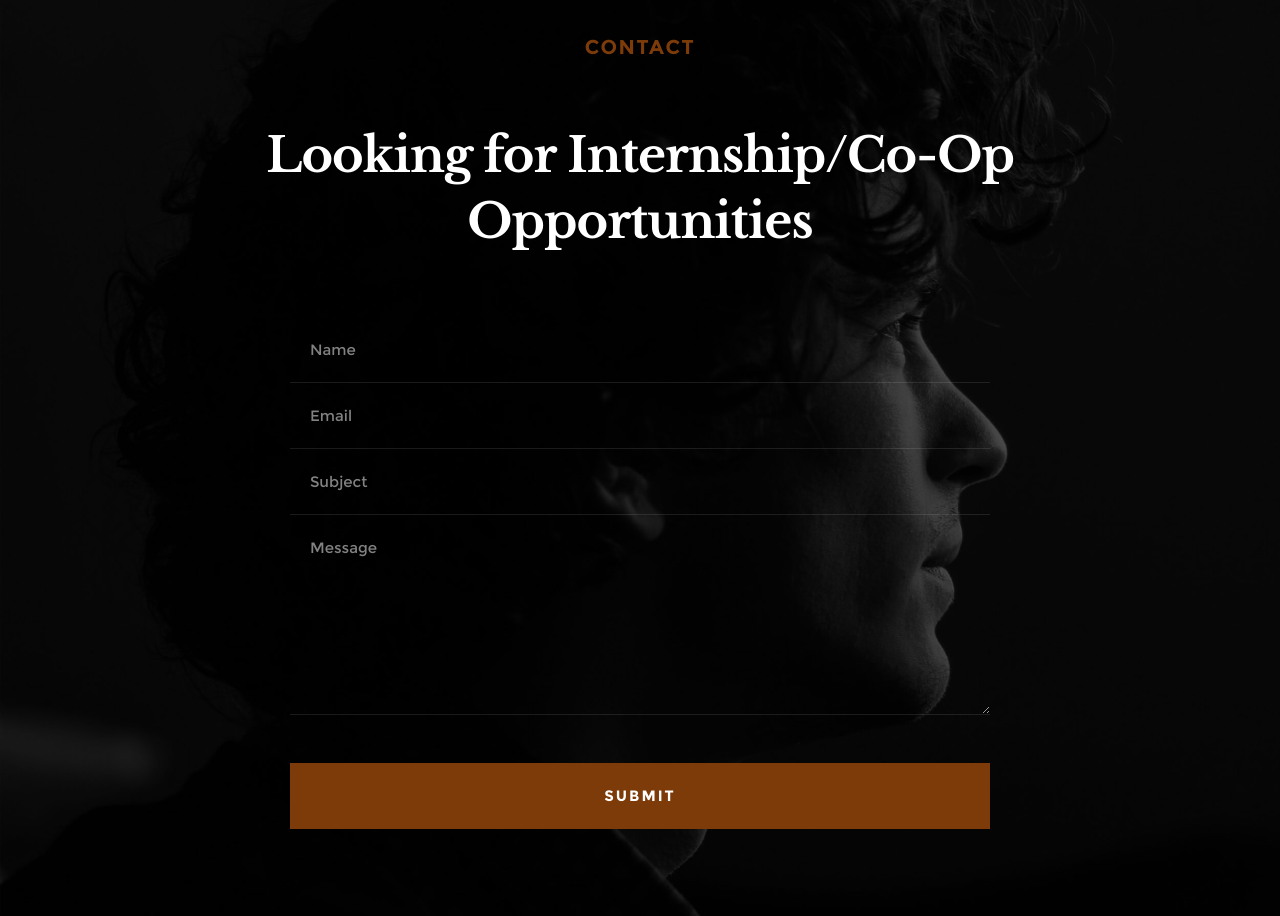
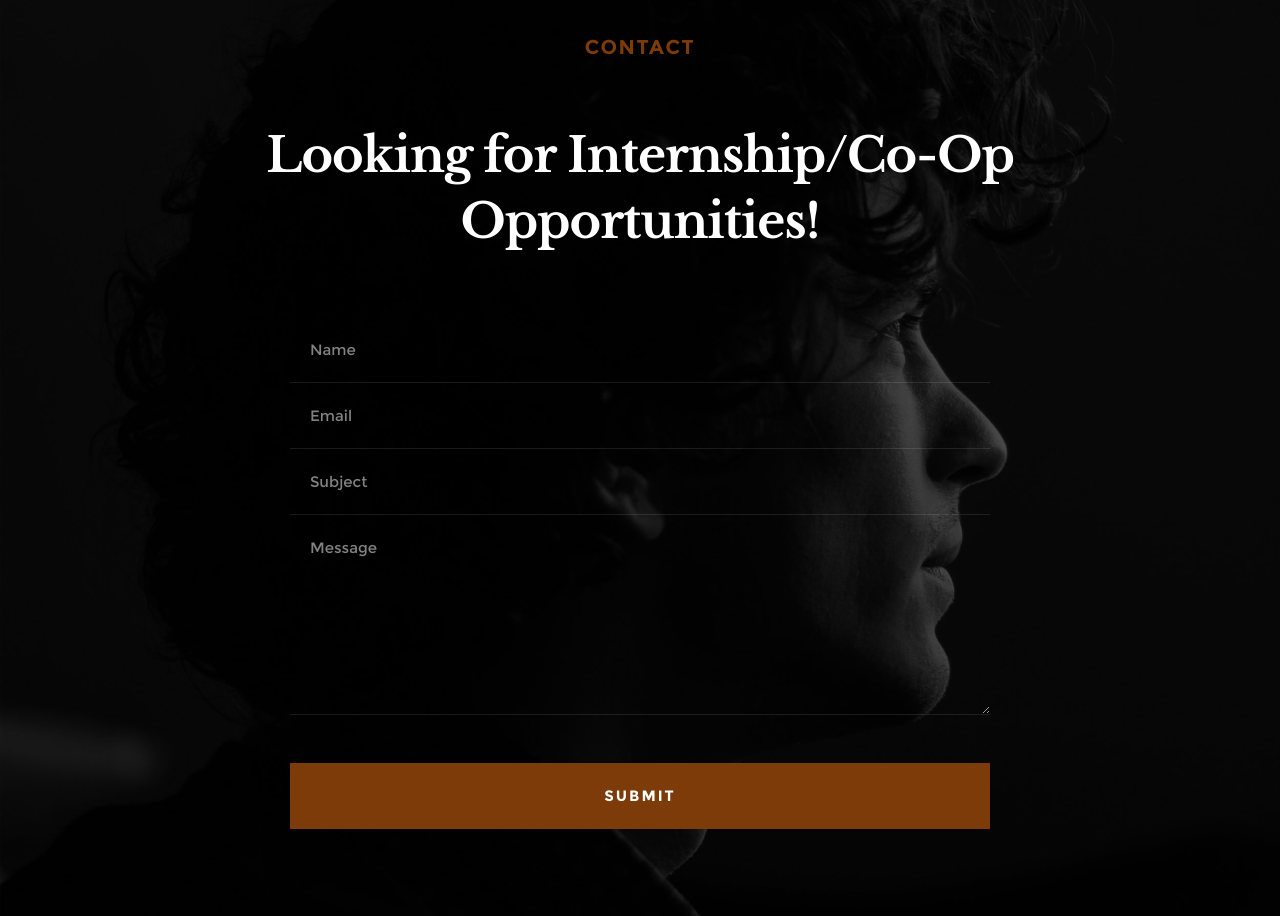
Before and after one commit to tdedhiya/tejasdedhiya.github.io, a plain HTML site: page index.html in a window 1280 px wide. Shown: the part 4867-5783 px from the top of the page. Drawn offline with Linux system fonts and the light colour scheme; files whose address does not match are found by name.

Commit message:
Update index.html

```diff
--- a/index.html
+++ b/index.html
@@ -469,7 +469,7 @@
 		<div class="row narrow section-intro">
    		<div class="col-twelve">
    			<h3 class="animate-this">Contact</h3><br><br>
-   			<h1 class="animate-this">Looking for Internship/Co-Op Opportunities</h1>
+   			<h1 class="animate-this">Looking for Internship/Co-Op Opportunities!</h1>
 
 
    		</div>
```
